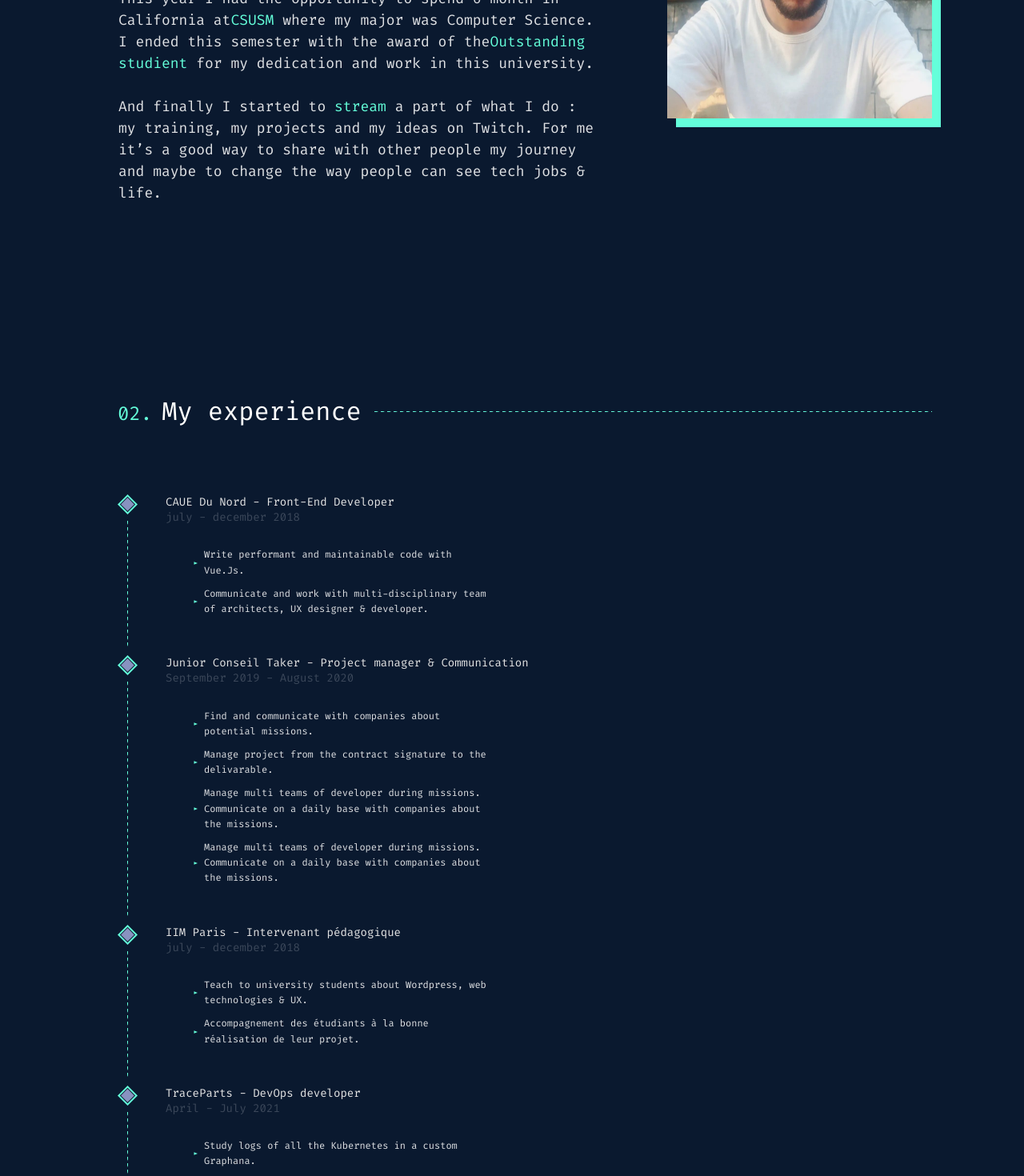
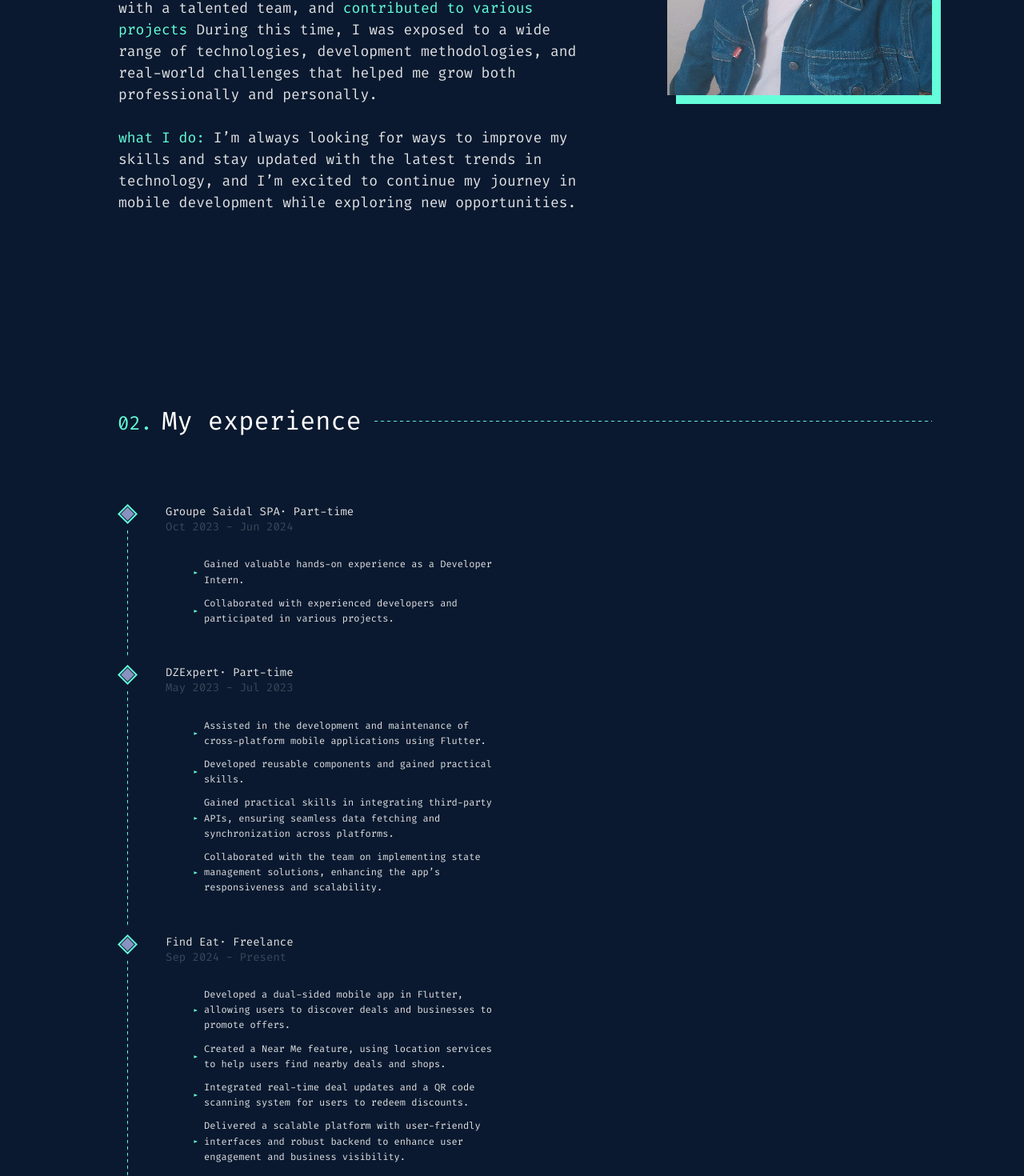
Before and after one commit to dmc0001/haitham-attab, a React (Vite) app: page / in a window 1280 px wide. Shown: the part 1300-2770 px from the top of the page at 80% size. Built offline with nearby package versions, Linux system fonts and the light colour scheme.

Commit message:
push portfolio

```diff
--- a/index.html
+++ b/index.html
@@ -4,7 +4,7 @@
     <meta charset="UTF-8" />
     <link rel="icon" type="image/svg+xml" href="/vite.svg" />
     <meta name="viewport" content="width=device-width, initial-scale=1.0" />
-    <title>Portfolio</title>
+    <title>Haitham Attab</title>
     <link rel="preconnect" href="https://fonts.googleapis.com" />
     <link rel="preconnect" href="https://fonts.gstatic.com" crossorigin />
     <link
--- a/src/components/About.jsx
+++ b/src/components/About.jsx
@@ -18,23 +18,20 @@ const About = () => {
       <div className="flex items-center gap-[26px] lg:gap-[83px] flex-col-reverse lg:flex-row mt-12 lg:mt-0">
         <p className="font-fira text-[14px] md:text-[16px] lg:text-[18px] leading-normal lg:w-[666px]">
           <br /> <br />
-          Hello! I’m Baptiste and my passion is creating all sorts of things
-          related to new technologies. I’m passionate about Web development and
-          I worked for the first time as a Front-End dev in 2018 at CAUE Du
-          Nord. <br /> <br /> I’ve started university in 2018 at Epitech Lille
-          (school of ….) and since then I’ve had a lot of opportunities to work
-          on various technologies such as React Native, Swift, VueJs, Unity,
-          C++, C# and a lot more. I also have had the opportunity to work as a
-          DevOps during my scholarship. <br /> <br /> This year I had the
-          opportunity to spend 6 month in California at
-          <span className="text-[#64FFDA]">CSUSM</span> where my major was
-          Computer Science. I ended this semester with the award of the
-          <span className="text-[#64FFDA]">Outstanding studient</span> for my
-          dedication and work in this university. <br /> <br /> And finally I
-          started to <span className="text-[#64FFDA]">stream</span> a part of
-          what I do : my training, my projects and my ideas on Twitch. For me
-          it’s a good way to share with other people my journey and maybe to
-          change the way people can see tech jobs & life.
+          Hello! I’m Haitham and my passion is creating all sorts of things
+          related to new technologies. I’m passionate about Mobile development and
+          I worked for the first time as a Mobile dev in 2023 at DZExpert.
+          <br /> <br /> I started university in 2020 at Yahia Fares University, and since then
+          I’ve had a lot of opportunities to work
+          on various technologies, including Dart, Kotlin, and Java. Throughout my academic journey,
+          I’ve gained hands-on experience in mobile app development, working with
+          frameworks such as Android SDK and Flutter. <br /> <br /> This year I had the
+          opportunity to spend 6 month in Algiers at
+          <span className="text-[#64FFDA]"> Sphinx itnernational</span> where I further developed
+          my skills in mobile app development, worked with a talented team, and
+          <span className="text-[#64FFDA]"> contributed to various projects</span> During this time,
+          I was exposed to a wide range of technologies, development methodologies, and real-world challenges that helped me grow both professionally and personally. <br /> <br /> <span className="text-[#64FFDA]">what I do: </span>
+          I’m always looking for ways to improve my skills and stay updated with the latest trends in technology, and I’m excited to continue my journey in mobile development while exploring new opportunities.
           <br /> <br />
         </p>
 
--- a/src/components/Contact.jsx
+++ b/src/components/Contact.jsx
@@ -19,7 +19,7 @@ const Contact = () => {
         Freelance, Part-time or Contract. <br /> <br />
         <br />
       </p>
-      <a href="https://www.facebook.com/lorenzo.medici.3910" target="_blank" rel="noreferrer">
+      <a href="https://www.linkedin.com/in/haitham-attab-99435a21b/" target="_blank" rel="noreferrer">
         <button className="text-[#64FFDA] border-[0.5px] font-fira text-[14px] w-fit py-3 px-12 rounded-[5px] border-[#64FFDA] transition-all duration-300 hover:bg-[#2b9179] hover:text-white hover:border-white"
 
         >
--- a/src/components/Exp.jsx
+++ b/src/components/Exp.jsx
@@ -44,7 +44,7 @@ const Exp = () => {
                   height="15.6777"
                   transform="rotate(-45 1.41421 12.5)"
                   stroke="#64FFDA"
-                  stroke-width="2"
+                  strokeWidth="2"
                 />
               </svg>
               <div
@@ -77,7 +77,7 @@ const Exp = () => {
                     height="15.6777"
                     transform="rotate(-45 1.41421 12.5)"
                     stroke="#64FFDA"
-                    stroke-width="2"
+                    strokeWidth="2"
                   />
                 </svg>
               )}
--- a/src/components/Navbar.jsx
+++ b/src/components/Navbar.jsx
@@ -40,7 +40,7 @@ const Navbar = () => {
     >
       <div className="flex h-full flex-col justify-center ml-4">
         <p className="text-[#64FFDA] text-center text-[22px] md:text-[27px] lg:text-[30px] font-[400] font-fira">
-          Haithem Attab
+          Haitham Attab
         </p>
       </div>
 
--- a/src/constatns/index.js
+++ b/src/constatns/index.js
@@ -19,73 +19,75 @@ export const navLinks = [
 
 export const experiences = [
   {
-    title: "CAUE Du Nord - Front-End Developer",
-    date: "july - december 2018",
+    title: "Groupe Saidal SPA· Part-time",
+    date: "Oct 2023 - Jun 2024",
     details: [
-      "Write performant and maintainable code with Vue.Js.",
-      "Communicate and work with multi-disciplinary team of architects, UX designer & developer.",
+      "Gained valuable hands-on experience as a Developer Intern.",
+      "Collaborated with experienced developers and participated in various projects.",
     ],
   },
 
   {
-    title: "Junior Conseil Taker - Project manager & Communication",
-    date: "September 2019 - August 2020",
+    title: "DZExpert· Part-time",
+    date: "May 2023 - Jul 2023",
     details: [
-      "Find and communicate with companies about potential missions.",
-      "Manage project from the contract signature to the delivarable.",
-      "Manage multi teams of developer during missions. Communicate on a daily base with companies about the missions.",
-      "Manage multi teams of developer during missions. Communicate on a daily base with companies about the missions.",
+      "Assisted in the development and maintenance of cross-platform mobile applications using Flutter.",
+      "Developed reusable components and gained practical skills.",
+      "Gained practical skills in integrating third-party APIs, ensuring seamless data fetching and synchronization across platforms.",
+      "Collaborated with the team on implementing state management solutions, enhancing the app’s responsiveness and scalability.",
     ],
   },
 
   {
-    title: "IIM Paris - Intervenant pédagogique",
-    date: "july - december 2018",
+    title: "Find Eat· Freelance",
+    date: "Sep 2024 - Present",
     details: [
-      "Teach to university students about Wordpress, web technologies & UX.",
-      "Accompagnement des étudiants à la bonne réalisation de leur projet.",
+      "Developed a dual-sided mobile app in Flutter, allowing users to discover deals and businesses to promote offers.",
+      "Created a Near Me feature, using location services to help users find nearby deals and shops.",
+      "Integrated real-time deal updates and a QR code scanning system for users to redeem discounts.",
+      "Delivered a scalable platform with user-friendly interfaces and robust backend to enhance user engagement and business visibility.",
     ],
   },
   {
-    title: "TraceParts - DevOps developer",
-    date: "April - July 2021",
+    title: "Sphinx Telecom International· Full-time",
+    date: "Jul 2024 - Present",
     details: [
-      "Study logs of all the Kubernetes in a custom Graphana.",
-      "Find the best and more precise log analysis tool and deploy a demo.",
-      "Work with a variety of technologies: AngularJs, Docker, Kubernetes, Graphana, Azure, Google Cloud Platform, OVHMetrics, AWS Cloud, gitlab.",
+      "Integrated RESTful APIs and WebSocket communication for real-time updates and data synchronization.",
+      "Designed file upload/download features for reliable handling of large files.",
+      "Implemented Google Maps for task assignment visualization and current location.",
     ],
   },
 ];
 
 export const projects = [
   {
-    title: "Figma community Profile",
-    desc: "This is my Figma Community Profile. On it you can find some creation I’ve done in the past month.",
-    tech: ["Figma"],
+    title: "Auto-Reporting",
+    desc: "This app streamlines task management by allowing coordinators to assign work orders to engineers, enabling efficient task tracking and reporting.",
+    tech: ["Kotlin | Koin | Jetpack compose | Coroutines | Ktor | Google Maps"],
   },
   {
-    title: "Com’On App",
-    desc: "This is my Figma Community Profile. On it you can find some creation I’ve done in the past month.",
-    tech: ["Swift | Firebase"],
+    title: "Find ead client",
+    desc: "This app helps users discover the best deals and nearby shops, offering a seamless experience for finding local promotions and discounts.",
+    tech: ["Flutter | Firebase | FMC | MVVM | Stacked| Google Maps"],
   },
   {
-    title: "Personal Website",
-    desc: "You’re here ! One of the project I’m the most proud of is actually THIS website c:",
-    tech: ["ReactJs | CSS | NextJs | i18n"],
+    title: "Find ead bussiness",
+    desc: "This platform empowers businesses to push deals and promotions to a wide audience, helping them enhance visibility and attract more customers",
+    tech: ["Flutter | Firebase | FMC | MVVM | Stacked"],
   },
   {
-    title: "Lazarus Website",
-    desc: "This is my Figma Community Profile. On it you can find some creation I’ve done in the past month.",
-    tech: ["ReactJs | CSS | NextJs"],
+    title: "Math quiz",
+    desc: " This app was built for a specific math event, featuring 20 questions and providing users with their final score upon completion.",
+    tech: ["Flutter | Dart | GetX"],
   },
   {
-    title: "Snap[fake] Website",
-    desc: "This is my Figma Community Profile. On it you can find some creation I’ve done in the past month.",
-    tech: ["ReactJs | CSS | NextJs"],
+    title: "Deco-Craft",
+    desc: "This app connects clients with startups, allowing them to showcase previous work and current services.",
+    tech: ["Flutter | Dart | Bloc | Firebase"],
   },
   {
-    title: "Login Page",
-    desc: "One simple login page",
-    tech: ["ReactJs | CSS | NextJs"],
+    title: "Note App",
+    desc: "A simple and intuitive note-taking app, allowing users to securely store and manage their notes. It leverages ROOM for local database management.",
+    tech: ["Kotlin | Xml | ROOM | SQLite"],
   },
 ];
```
Also changed, not shown: src/components/Hero.jsx (+7 -7 lines), src/assets/avatar.jpg, 1 other file (tests, documents, lock files or other folders).
